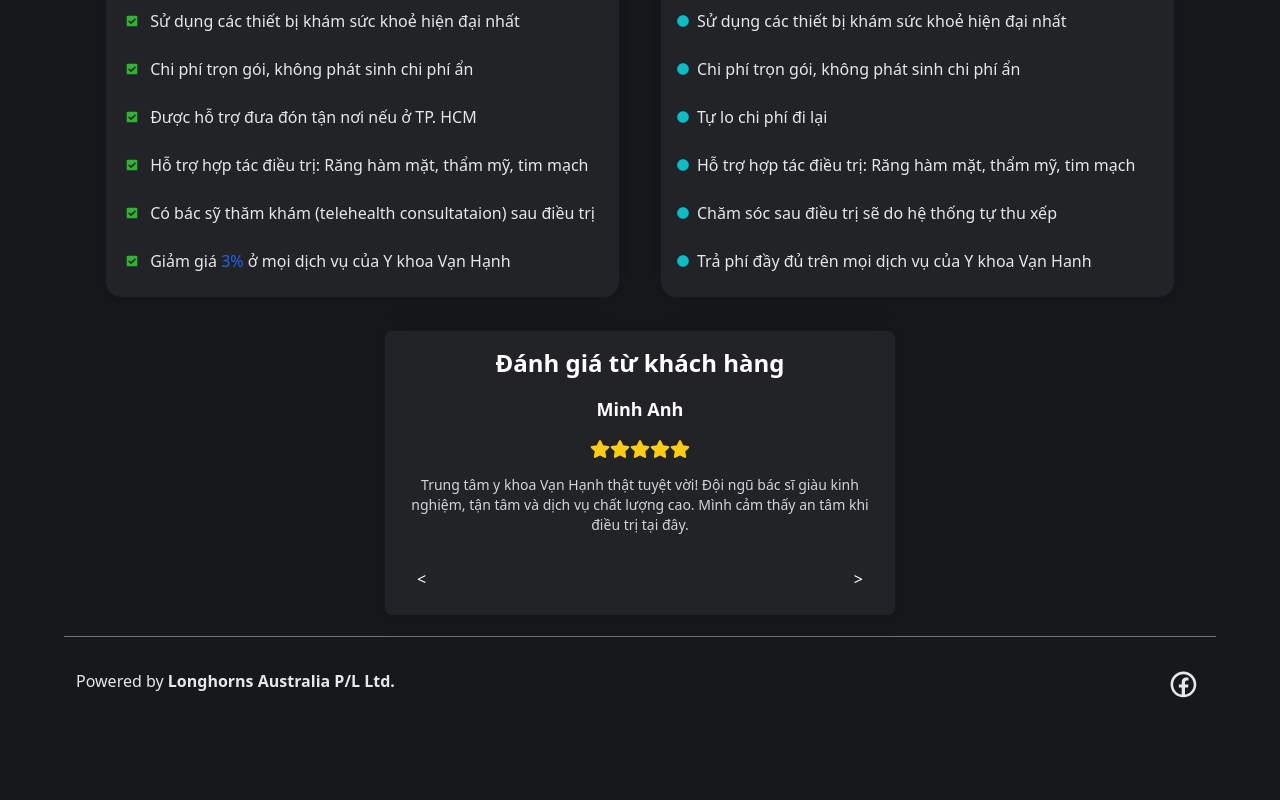
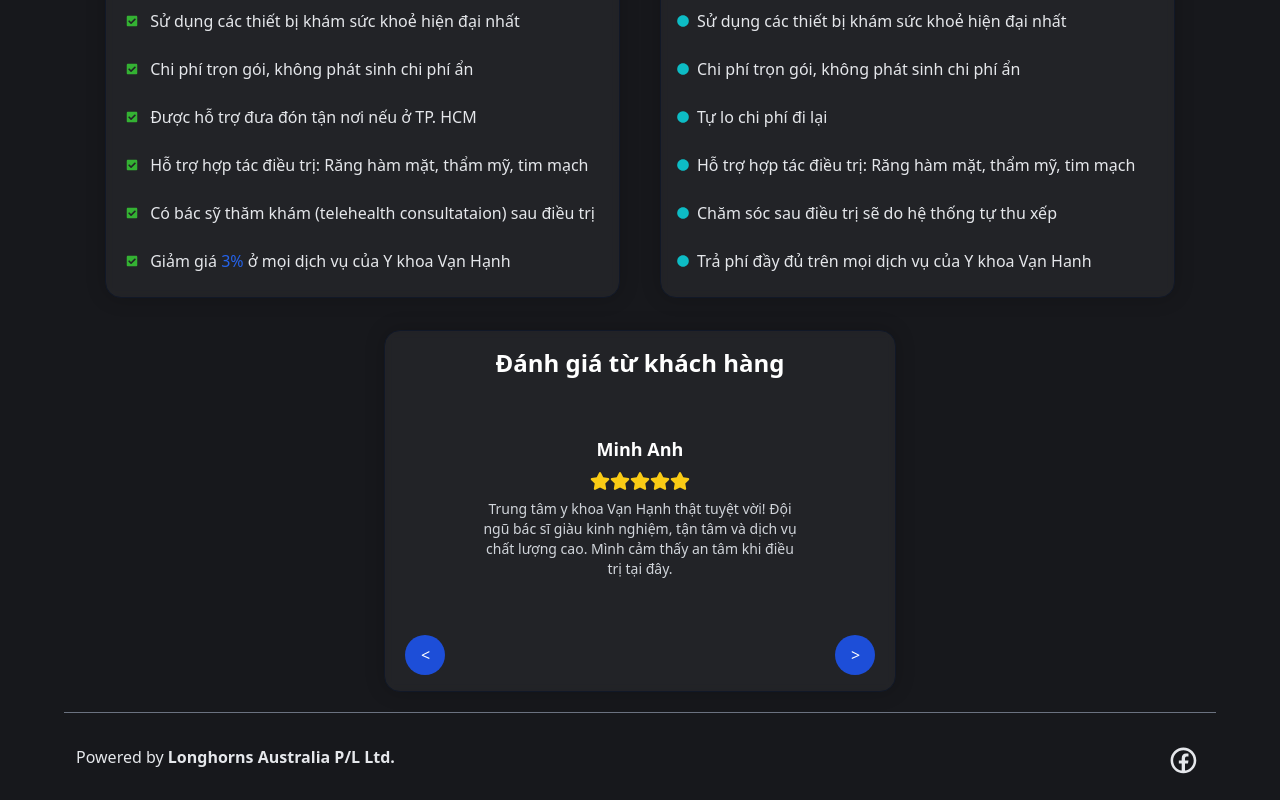
Before and after one commit to nddung2812/AloDoctor, a Next.js app: page / in a window 1280 px wide. Shown: the part 1485-2285 px from the top of the page. Before the commit the page ends 2209 px from the top, so only its background shows below. Built offline with nearby package versions, Linux system fonts and the light colour scheme.

Commit message:
fix review styling

```diff
--- a/components/Review.tsx
+++ b/components/Review.tsx
@@ -15,48 +15,75 @@ const reviews: Review[] = [
   { name: 'Tuấn Anh', rating: 5, comment: 'Trung tâm y khoa Vạn Hạnh có dịch vụ xuất sắc! Bác sĩ luôn lắng nghe, thấu hiểu và điều trị rất hiệu quả. Rất hài lòng!' },
   { name: 'Kim Dung', rating: 5, comment: 'Không gian sạch sẽ, nhân viên nhiệt tình, bác sĩ tận tâm. Sau một thời gian điều trị, tình trạng của mình đã cải thiện đáng kể. Rất hài lòng!' },
   { name: 'Hoàng Nam', rating: 5, comment: 'Mình rất ấn tượng với sự chuyên nghiệp và tận tâm của đội ngũ tại Vạn Hạnh. Quy trình điều trị rõ ràng, hiệu quả cao. Rất yên tâm khi điều trị ở đây.' }
-]
+];
 
 const ReviewSlider: React.FC = () => {
   const [currentIndex, setCurrentIndex] = useState(0);
+  const [isSliding, setIsSliding] = useState(false);
 
   useEffect(() => {
     const interval = setInterval(() => {
-      setCurrentIndex((prevIndex) => (prevIndex + 1) % reviews.length);
-    }, 6000); // Change review every 5 seconds
+      handleNext();
+    }, 10000); // Change review every 6 seconds
 
     return () => clearInterval(interval); // Clear interval on component unmount
   }, []);
 
+  const handlePrevious = () => {
+    setIsSliding(true);
+    setCurrentIndex((prevIndex) => (prevIndex - 1 + reviews.length) % reviews.length);
+  };
+
+  const handleNext = () => {
+    setIsSliding(true);
+    setCurrentIndex((prevIndex) => (prevIndex + 1) % reviews.length);
+  };
+
+  // Reset sliding state after transition
+  useEffect(() => {
+    if (isSliding) {
+      const timeout = setTimeout(() => setIsSliding(false), 3000); // Transition duration
+
+      return () => clearTimeout(timeout); // Cleanup on component unmount
+    }
+  }, [isSliding]);
+
   return (
-    <div className="max-w-lg mx-auto rounded-lg text-white min-w-96 border border-gray-900 p-4 bg-white/5 backdrop-blur-sm shadow-[0_0_20px_rgba(0,0,0,0.2)] mt-4">
+    <div className="max-w-lg container mx-auto rounded-2xl text-white border border-gray-900 py-4 px-2 bg-white/5 backdrop-blur-sm shadow-[0_0_20px_rgba(0,0,0,0.2)] mt-4">
       <h2 className="text-2xl font-bold text-center mb-4">Đánh giá từ khách hàng</h2>
-      <div className="flex flex-col items-center text-center space-y-4 transition-opacity duration-500 ease-in-out">
-        <p className="text-lg font-semibold">{reviews[currentIndex].name}</p>
-        <div className="flex justify-center">
-          {[...Array(5)].map((_, index) => (
-            <FaStar
-              key={index}
-              className={`h-5 w-5 ${
-                index < reviews[currentIndex].rating ? 'text-yellow-400' : 'text-gray-600'
-              }`}
-            />
+      <div className="overflow-hidden relative h-56 flex items-center justify-center">
+        <div
+          className={`flex transition-transform duration-1000 ease-in-out ${isSliding ? 'transform -translate-x-full' : 'translate-x-0'}`}
+          style={{ transform: `translateX(-${currentIndex * 100}%)` }}
+        >
+          {reviews.map((review, index) => (
+            <div key={index} className="min-w-full flex flex-col items-center text-center px-4 space-y-2">
+              <p className="text-lg font-semibold">{review.name}</p>
+              <div className="flex justify-center mb-2">
+                {[...Array(5)].map((_, i) => (
+                  <FaStar
+                    key={i}
+                    className={`h-5 w-5 ${i < review.rating ? 'text-yellow-400' : 'text-gray-600'}`}
+                  />
+                ))}
+              </div>
+              <p className="text-gray-300 text-sm max-w-xs">{review.comment}</p>
+            </div>
           ))}
         </div>
-        <p className="text-gray-300 text-sm">{reviews[currentIndex].comment}</p>
       </div>
-      <div className="flex justify-between mt-6">
+      <div className="flex justify-between mt-4">
         <button
-          onClick={() => setCurrentIndex((prevIndex) => (prevIndex - 1 + reviews.length) % reviews.length)}
-          className="hover:bg-blue-700 text-white px-4 py-2 rounded"
+          onClick={handlePrevious}
+          className="bg-blue-700 rounded-full hover:bg-blue-600 text-white px-4 py-2 ml-3 w-10 h-10"
         >
           {'<'}
         </button>
         <button
-          onClick={() => setCurrentIndex((prevIndex) => (prevIndex + 1) % reviews.length)}
-          className="hover:bg-blue-700 text-white px-4 py-2 rounded"
+          onClick={handleNext}
+          className="hover:bg-blue-600 text-white px-4 py-2 rounded-full w-10 h-10 mr-3 bg-blue-700"
         >
-        {'>'}
+          {'>'}
         </button>
       </div>
     </div>
```
